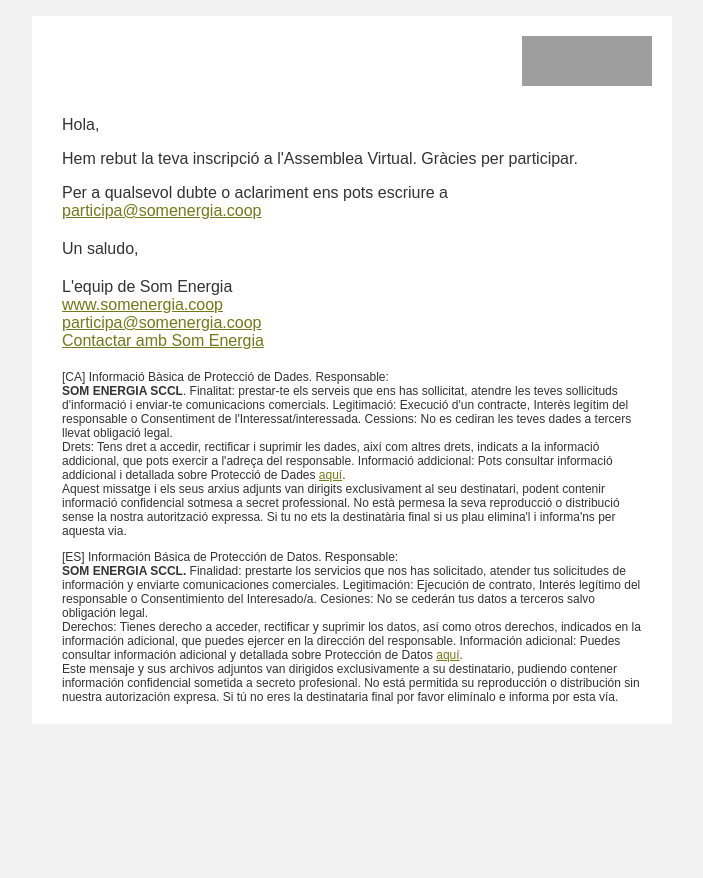
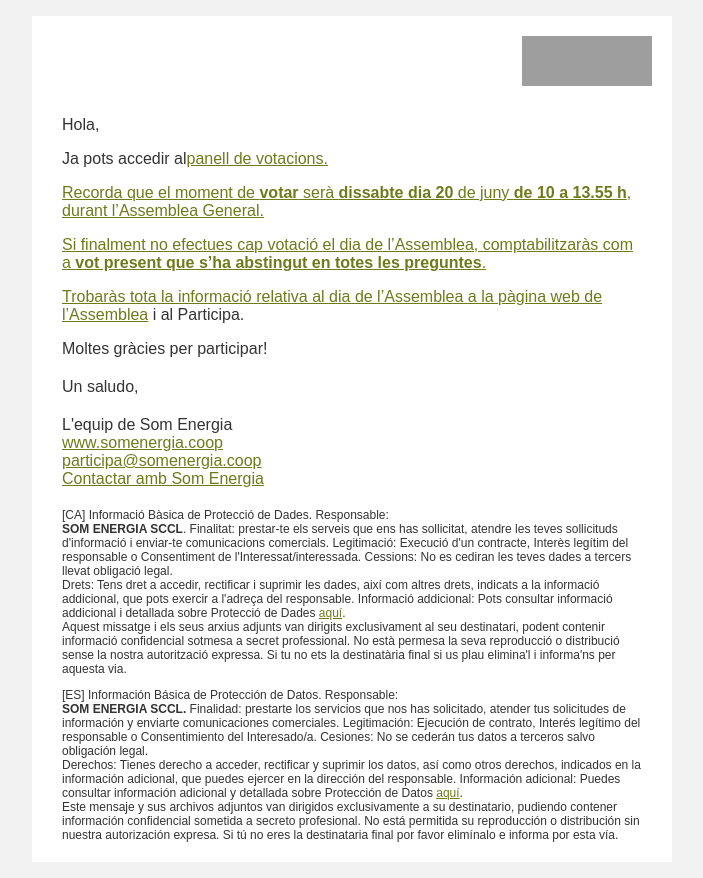
Before and after one commit to Som-Energia/som-cas, a Django app: template som_cas/templates/som_cas/mail_confirmation.html in a window 1280 px wide. Shown: the whole page, without its empty margins (288-991 px from the left). Before the commit the page ends 724 px from the top, so only its background shows below. Run offline with Django 3.2, Linux system fonts and the light colour scheme; the template is opened without the code that fills it, so the values that code supplies are empty; grey boxes are pictures that could not be loaded.

Commit message:
definiteve texts for email notification

```diff
--- a/som_cas/templates/som_cas/mail_confirmation.html
+++ b/som_cas/templates/som_cas/mail_confirmation.html
@@ -1,4 +1,9 @@
 {% load i18n %}
+
+{% trans "panell de votacions" as vote_panel %}
+{% trans "a la pàgina web de l’Assemblea" as assembly_web %}
+{% trans "Participa" as participa %}
+{% trans "Moltes gràcies per participar!" as thanks %}
 
 <body style="margin:0; padding:1rem; background-color:#F2F2F2; color: #333333; font-family: Arial,Helvetica,sans-serif;">
   <center>
@@ -18,9 +23,13 @@
                     </tr>
                     <tr>
                         <td align="left" valign="top" style="padding:10px; color: #333333;">
-                            <p>{% trans "Hola,"%}</p>
-                            <p>{% trans "Hem rebut la teva inscripció a l'Assemblea Virtual. Gràcies per participar" %}.</p>
-                            <p>{% trans "Per a qualsevol dubte o aclariment ens pots escriure a"%} <a href="mailto:participa@somenergia.coop" target="_blank" style="color:#707a1a; text-decoration:underline;" rel="noopener noreferrer">participa@somenergia.coop</a></p>
+                            <p>{% blocktrans %} Hola, {{user.first_name}} {{user.last_name}} {%endblocktrans%}</p>
+                            <p>{% trans "Ja pots accedir al" %}<a href="http://agvirtual.somenergia.coop" style="color:#707a1a; text-decoration:underline;" target="_blank" rel="noopener noreferrer">{{ vote_panel }}.</p>
+							<p>{% trans "Recorda que el moment de <b>votar</b> serà <b>dissabte dia 20</b> de juny <b>de 10 a 13.55 h</b>, durant l’Assemblea General" %}.</p>
+							<p>{% trans "Si finalment no efectues cap votació el dia de l’Assemblea, comptabilitzaràs com a <b>vot present que s’ha abstingut en totes les preguntes</b>" %}.</p>
+							<p>{% trans "Trobaràs tota la informació relativa al dia de l’Assemblea" %}  <a href="https://assemblea.somenergia.coop/" style="color:#707a1a; text-decoration:underline;" target="_blank" rel="noopener noreferrer">{{ assembly_web }}</a> {% trans "i al" %} {% trans "Participa" %}.</p>
+
+                            <p>{{ thanks }}</p>
                         </td>
                     </tr>
                     <tr>
```
